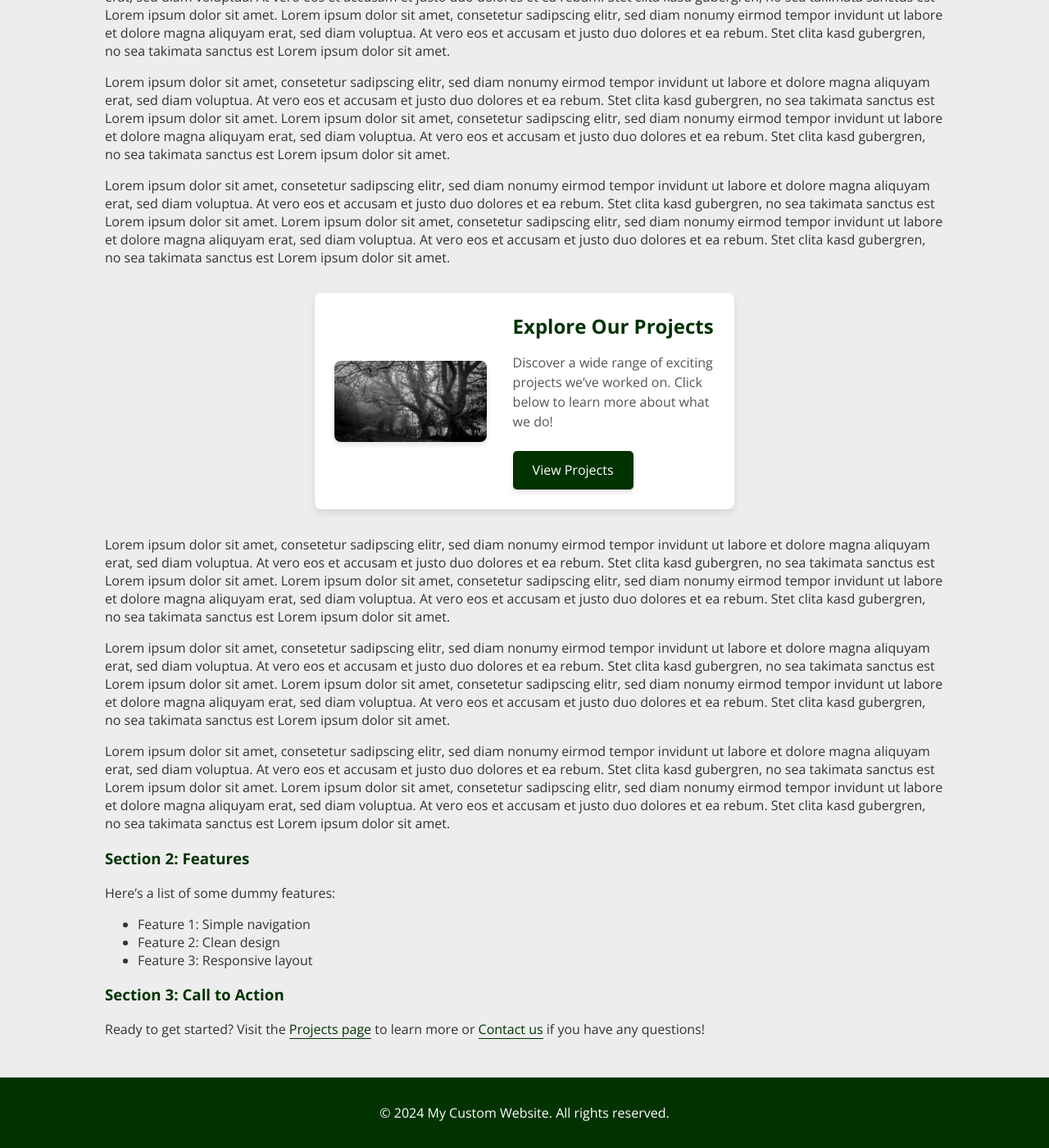
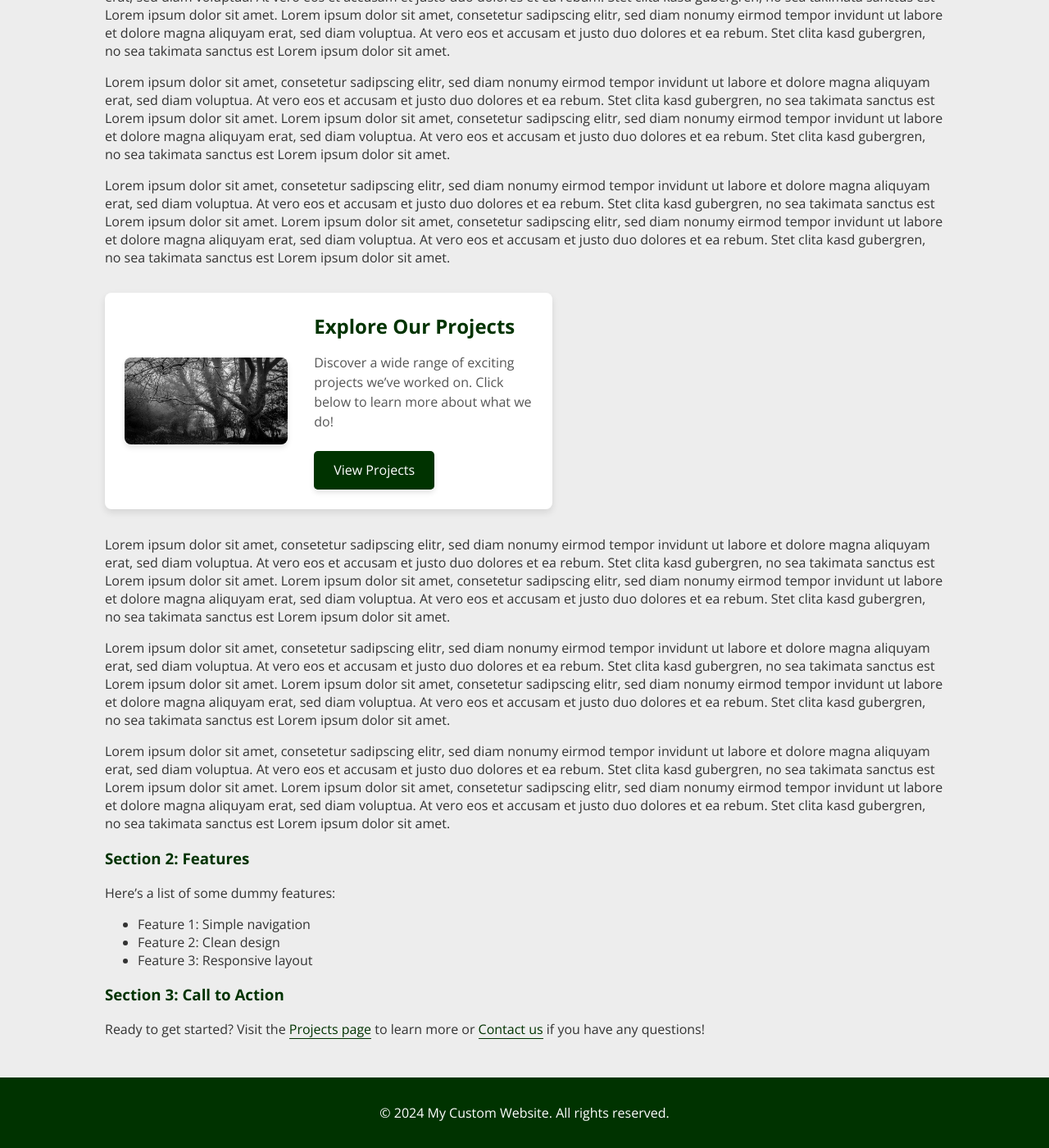
Before and after one commit to schminho/schminho.github.io, a Jekyll site: the page built from index.md, in a window 1280 px wide and 1400 px high, scrolled down 357 px. Shown: the whole window at 82% size. Built offline with Jekyll 4.4.1, drawn with Linux system fonts in a browser that asks for light colours.

Commit message:
Update style.css

```diff
--- a/assets/css/style.css
+++ b/assets/css/style.css
@@ -199,19 +199,19 @@ footer {
         flex-direction: row; /* Image on the left and text on the right */
         align-items: center; /* Vertically align image and content */
         gap: 2rem; /* Increase spacing between image and content */
-        width: 50%; /* Limit width to 50% of the content area */
-        margin: 2rem auto; /* Center horizontally */
+        width: calc(80% * 2 / 3); /* Teaser occupies 2/3 of the 80% content area */
+        margin: 2rem 0; /* Left-aligned within the content area */
     }
 
     .teaser-image {
         width: 40%; /* Constrain image to 40% of the teaser width */
-        max-height: none; /* Remove height limit for larger screens */
     }
 
     .teaser-content {
         width: 60%; /* Allow content to take up the remaining 60% */
     }
 }
+
 
 @media (min-width: 768px) and (max-width: 1023px) {
     .teaser {
```
